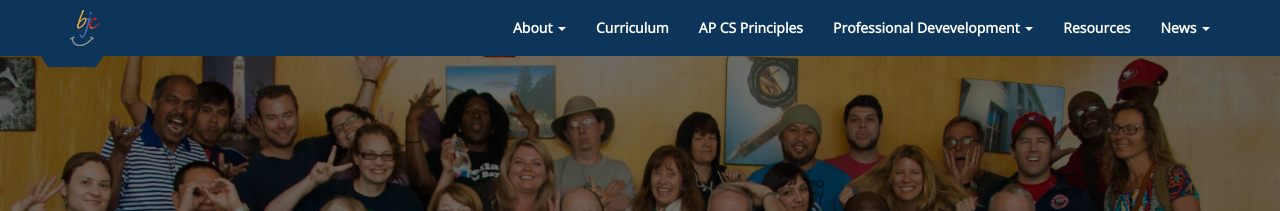
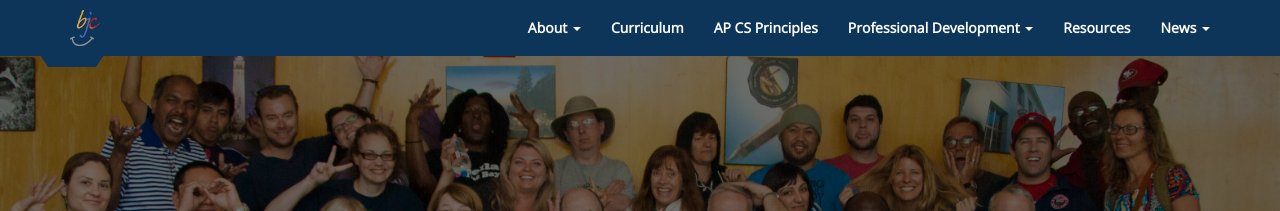
Before and after one commit to beautyjoy/beautyjoy.github.io, a Jekyll site: the page built from index.html, in a window 1280 px wide. Shown: the top 211 px of the page. Built offline with Jekyll 4.4.1, drawn with Linux system fonts in a browser that asks for light colours.

Commit message:
Typo in navbar

```diff
--- a/_includes/header.html
+++ b/_includes/header.html
@@ -71,7 +71,7 @@
                     </li>
                     <li class="dropdown">
                         <a href="#" class="dropdown-toggle" data-toggle="dropdown" role="button" aria-haspopup="true" aria-expanded="false">
-                            <span class="hover-accent">Professional Dev<span class="hidden-sm">evelopment</span></span> <span class="caret"></span>
+                            <span class="hover-accent">Professional Dev<span class="hidden-sm">elopment</span></span> <span class="caret"></span>
                         </a>
                         <ul class="dropdown-menu">
                             <li>
```
